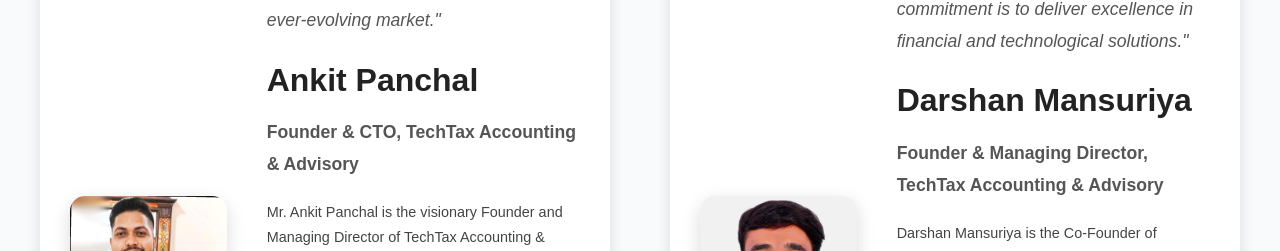
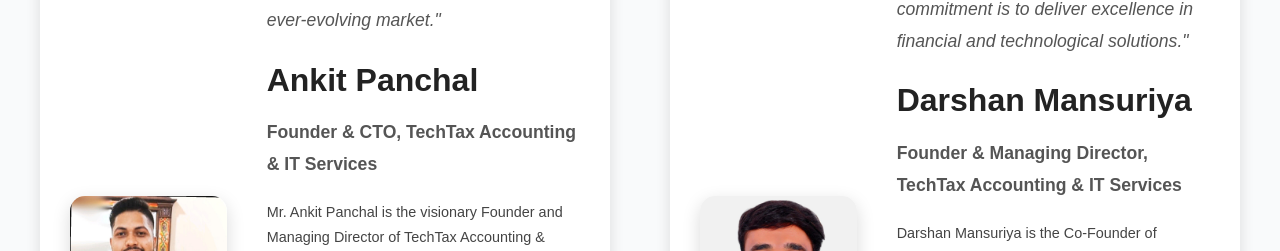
Before and after one commit to Ap1297/TechTax, a React (Create React App) app: page /about in a window 1280 px wide. Shown: the part 2186-2437 px from the top of the page. Built offline with nearby package versions, Linux system fonts and the light colour scheme.

Commit message:
https://voizzit.atlassian.net/issues/AEP-998
Signed-off-by: Ankit Panchal <ankitp@voizzit.com>

```diff
--- a/src/components/MissionVision.js
+++ b/src/components/MissionVision.js
@@ -18,7 +18,7 @@
               "At TechTax, we don't just manage numbers; we create value. Our goal is to empower businesses with the tools and insights they need to thrive in an ever-evolving market."
             </blockquote>
             <h3 className="founder-name">Ankit Panchal</h3>
-            <p className="founder-title">Founder & CTO, TechTax Accounting & Advisory</p>
+            <p className="founder-title">Founder & CTO, TechTax Accounting & IT Services</p>
             <p className="founder-bio">
               Mr. Ankit Panchal is the visionary Founder and Managing Director of
               TechTax Accounting & Advisory, established in 2025. With over six
@@ -47,7 +47,7 @@
             "Innovation and integrity are the cornerstones of TechTax. Our commitment is to deliver excellence in financial and technological solutions."
             </blockquote>
             <h3 className="founder-name">Darshan Mansuriya</h3>
-            <p className="founder-title">Founder & Managing Director, TechTax Accounting & Advisory</p>
+            <p className="founder-title">Founder & Managing Director, TechTax Accounting & IT Services</p>
             <p className="founder-bio">
             Darshan Mansuriya is the Co-Founder of TechTax Accounting & Advisory. With extensive expertise in finance and business strategy, he has played a crucial role in shaping the company’s direction.
               He has over 6+ years of experience in financial management, business consulting, and digital transformation, helping clients navigate complex financial landscapes with ease.
```
